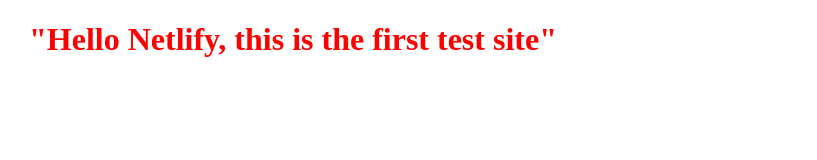
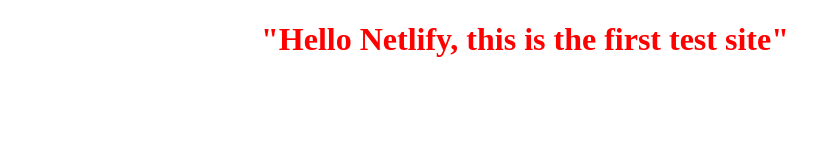
Before and after one commit to phonemyintmar/netlify-test, a plain HTML site: page index.html in a window 1280 px wide. Shown: the whole page, without its empty margins (115-932 px from the left). Drawn offline with Linux system fonts and the light colour scheme.

Commit message:
changed width update index.html

```diff
--- a/index.html
+++ b/index.html
@@ -7,7 +7,7 @@
     <title>Hello Netlify!!!</title>
 </head>
 <body>
-    <div style="height: 100vh; width: 100vb; text-align: center;">
+    <div style="height: 100vh; width: 100%; text-align: center;">
      <h1 style="text-align: center; color:red;">"Hello Netlify, this is the first test site"</h1>
     </div>
 
```
